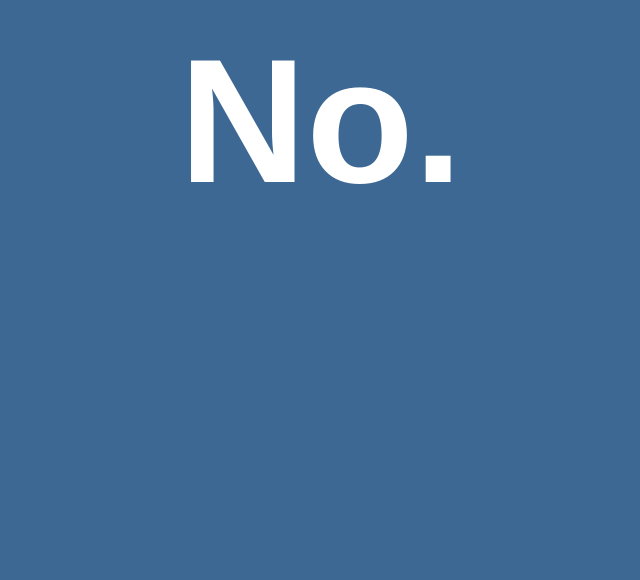
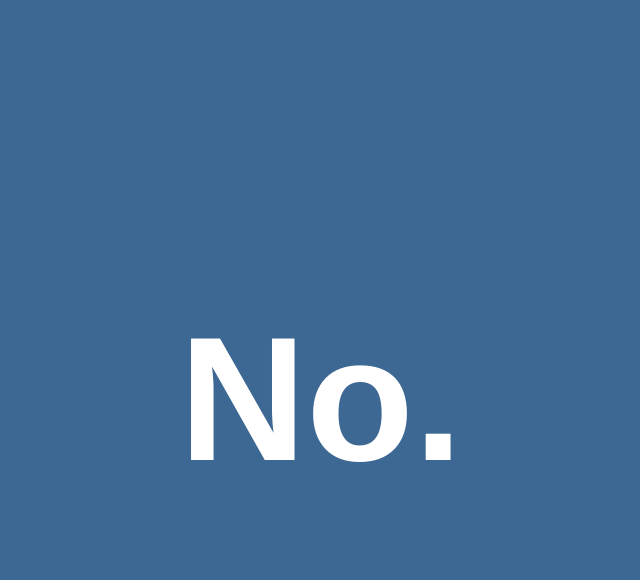
Before and after one commit to mike-roach/hasmikeboughtdestiny, a plain HTML site: page index.html in a window 1280 px wide. Shown: the part 220-800 px from the top of the page, without its empty margins (319-959 px from the left). Drawn offline with Linux system fonts and the light colour scheme.

Commit message:
Update index.html

```diff
--- a/index.html
+++ b/index.html
@@ -16,32 +16,17 @@
         text-align: center;
       }
 
-      .outer {
-        display: table;
-        position: inherit;
-        height: 100%;
-        width: 100%;
-      }
-
-      .middle {
-          display: table-cell;
-          vertical-align: middle;
-      }
-
-      .inner {
-          margin-left: auto;
-          margin-right: auto;
-          width: 320px;
-      }
+      .center{
+        left:25%;
+        width:50%;
+        height:50%;
+        top:50%;
+        position:absolute;}
     </style>
   </head>
 <body>
-  <div class="outer">
-    <div class="middle">
-      <div class="inner">
-        <h1>No.</h1>
-      </div>
-    </div>
+  <div class="center">
+    <h1>No.</h1>
   </div>
 </body>
 </html>
```
